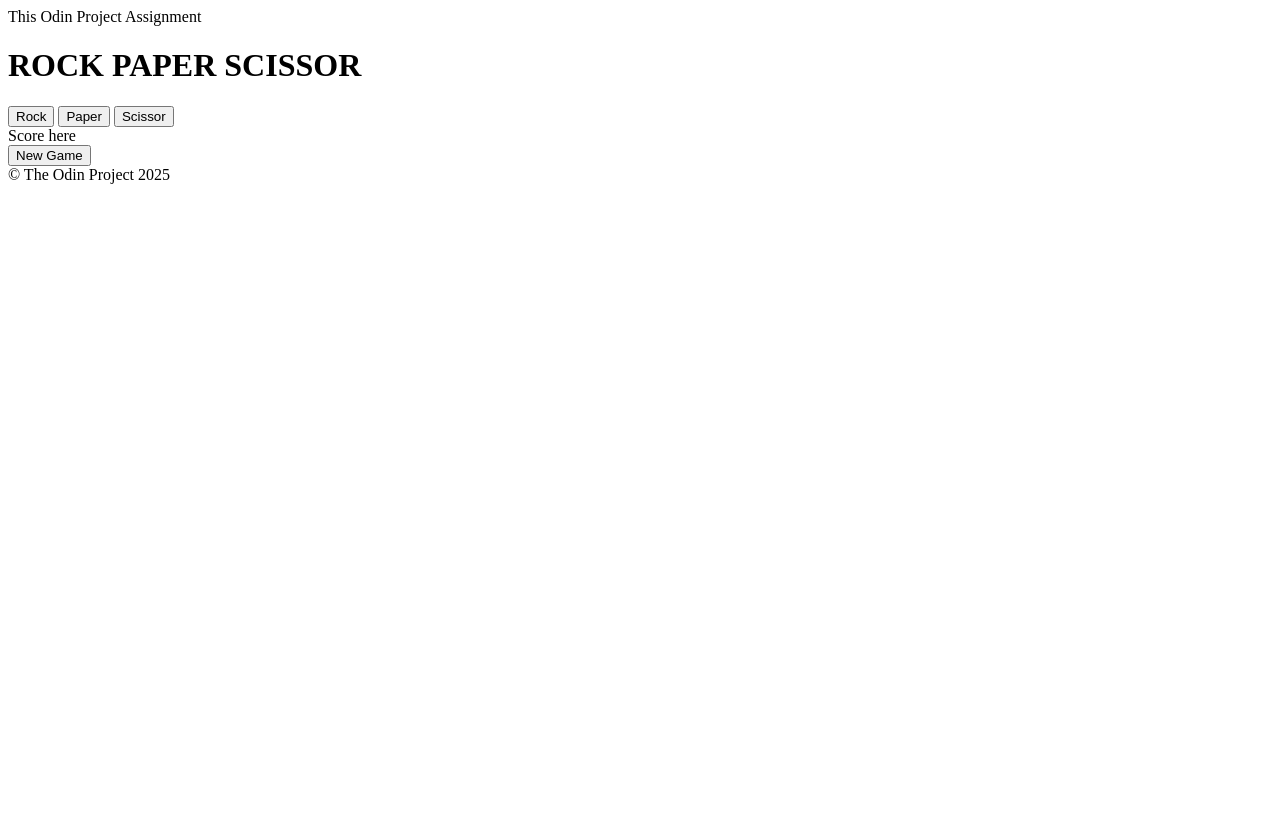
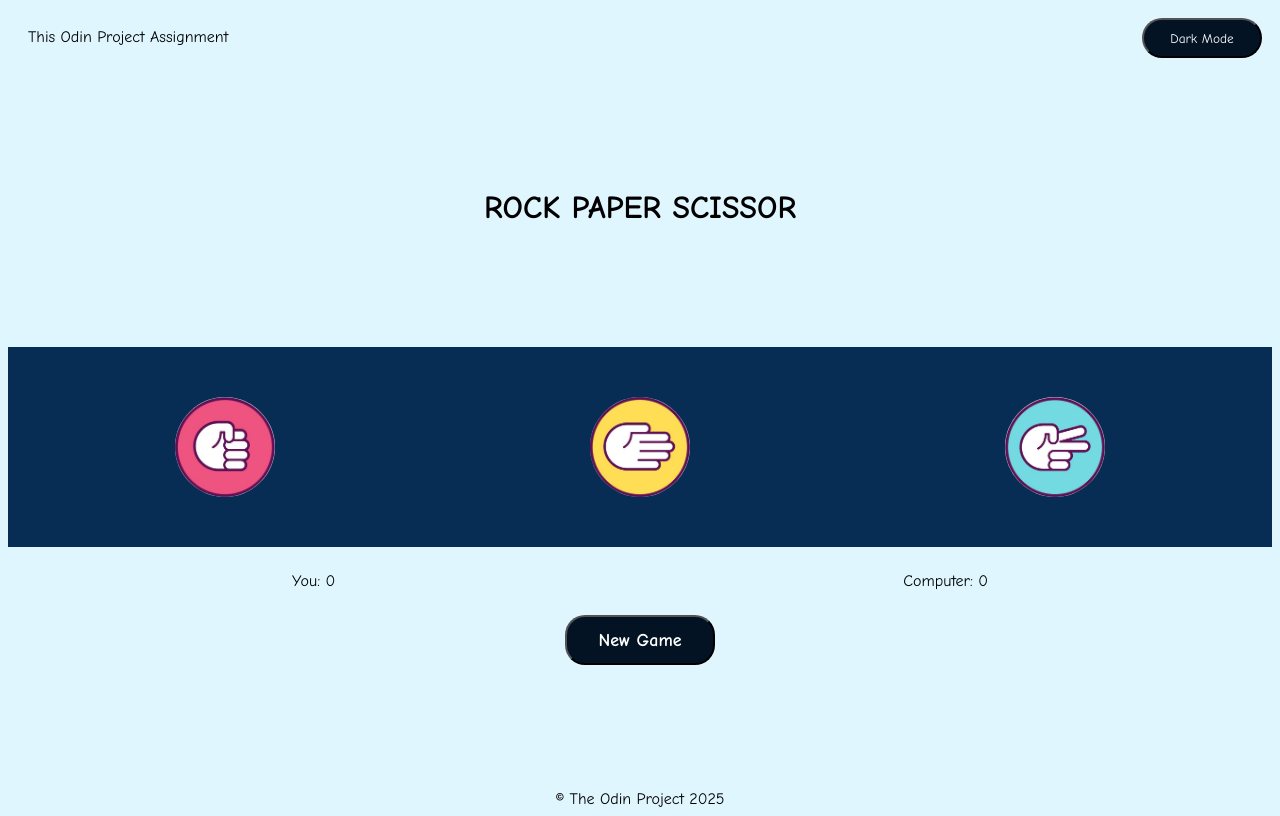
Before and after one commit to abhirup-2005/rock-paper-scissors, a plain HTML site: page index.html in a window 1280 px wide. Drawn offline with Linux system fonts and the light colour scheme.

Commit message:
Add CSS to make UI userfriendly and visual New files: style.css for adding css images folder - 3 images of .jpg - rock, paper and scissor
Modifications:
Add shift and delete some elements of html
Add shift and delete some line of codes of js

Theme:
Add a togle button for dark and light mode shifting

```diff
--- a/index.html
+++ b/index.html
@@ -5,20 +5,35 @@
     <meta charset="UTF-8">
     <meta name="viewport" content="width=device-width, initial-scale=1.0">
     <title>Rock Paper Scissors</title>
+    <link href="https://fonts.googleapis.com/css2?family=Comic+Neue:wght@400;700&display=swap" rel="stylesheet">
+    <link rel="stylesheet" href="style.css">
 </head>
 
 <body>
     <header>
-        <div>This Odin Project Assignment</div>
+        <div class="odin">This Odin Project Assignment</div>
+        <button class="theme">Dark Mode</button>
+    </header>
+
+    <main>
         <h1>ROCK PAPER SCISSOR</h1>
-    </header>
-    <main>
-        <button class="game rock">Rock</button>
-        <button class="game paper">Paper</button>
-        <button class="game scissor">Scissor</button>
-        <div class="score">Score here</div>
+        <section class="human">
+            <button class="game rock">Rock</button>
+            <button class="game paper">Paper</button>
+            <button class="game scissor">Scissor</button>
+        </section>
+        <div class="anouncement"></div>
+        <section class="result">
+            <div class="humanResult">
+
+            </div>
+            <div class="computerResult">
+
+            </div>
+        </section>
         <button class="reset">New Game</button>
     </main>
+
     <footer>
         <div>&copy; The Odin Project 2025</div>
     </footer>
--- a/script.js
+++ b/script.js
@@ -1,15 +1,38 @@
 document.addEventListener("DOMContentLoaded", () => {
     const btns = document.querySelectorAll(".game");
     const resetBtn = document.querySelector(".reset");
-    const score = document.querySelector(".score");
+    const anouncement = document.querySelector(".anouncement");
+    const showComputerResult = document.querySelector(".computerResult");
+    const showHumanResult = document.querySelector(".humanResult");
+    const computerImage = document.createElement("img");
+    const humanImage = document.createElement("img");
+
+    const themeBtn = document.querySelector(".theme");
+    const body = document.querySelector("body");
+
+    computerImage.classList.add("resultIcon");
+    humanImage.classList.add("resultIcon");
+
     let humanScore = 0;
     let computerScore = 0;
     let humanChoice;
+
+    showHumanResult.textContent = `You: ${humanScore}`;
+    showComputerResult.textContent = `Computer: ${computerScore}`;
 
     // Game buttons
     btns.forEach((btn) => {
         btn.addEventListener("click", () => {
             humanChoice = btn.textContent;
+            if (humanChoice === "Rock") {
+                humanImage.src = "./images/rock.jpg";
+            }
+            else if (humanChoice === "Paper") {
+                humanImage.src = "./images/paper.jpg";
+            }
+            else {
+                humanImage.src = "./images/scissor.jpg";
+            }
             playGame();
         });
     });
@@ -25,13 +48,17 @@ document.addEventListener("DOMContentLoaded", () => {
         console.log(result);
         console.log(`Score: H: ${humanScore}, C: ${computerScore}`);
 
-        score.textContent = `${result}, Computer chose ${computerChoice}`;
+        showHumanResult.textContent = `You: ${humanScore}`;
+        showHumanResult.append(humanImage);
+        showComputerResult.textContent = `Computer: ${computerScore}`;
+        showComputerResult.append(computerImage);
+        anouncement.textContent = `${result}`;
 
         if (humanScore === 5) {
-            score.textContent = `Congrats! You Won.... by ${humanScore}-${computerScore}`;
+            anouncement.textContent = `Congrats! You Won`;
             btns.forEach((btn) => btn.style.display = "none");
         } else if (computerScore === 5) {
-            score.textContent = `Computer Won.... by ${humanScore}-${computerScore}`;
+            anouncement.textContent = `Sorry! Computer Won`;
             btns.forEach((btn) => btn.style.display = "none");
         }
     }
@@ -39,16 +66,28 @@ document.addEventListener("DOMContentLoaded", () => {
     function resetGame() {
         humanScore = 0;
         computerScore = 0;
-        score.textContent = "Score here";
+        anouncement.textContent = "";
+        showHumanResult.textContent = `You: ${humanScore}`;
+        showComputerResult.textContent = `Computer: ${computerScore}`;
         btns.forEach((btn) => (btn.style.display = "inline-block"));
         console.clear();
     }
 
     function getComputerChoice() {
         let choice = Math.random();
-        if (choice <= 1 / 3) return "Rock";
-        else if (choice <= 2 / 3) return "Paper";
-        else return "Scissor";
+        computerImage.style.transform = "scaleX(-1)";
+        if (choice <= 1 / 3) {
+            computerImage.src = "./images/rock.jpg";
+            return "Rock";
+        }
+        else if (choice <= 2 / 3) {
+            computerImage.src = "./images/paper.jpg";
+            return "Paper";
+        }
+        else {
+            computerImage.src = "./images/scissor.jpg";
+            return "Scissor";
+        }
     }
 
     function playRound(humanChoice, computerChoice) {
@@ -70,4 +109,23 @@ document.addEventListener("DOMContentLoaded", () => {
             if (humanChoice === "Scissor") return "You Won! Scissor beats Paper";
         }
     }
+
+    //Theme:
+    // Check if user had a saved theme
+    if (localStorage.getItem("theme") === "dark") {
+        body.classList.add("dark");
+        themeBtn.textContent = "Light Mode";
+    }
+
+    themeBtn.addEventListener("click", () => {
+        body.classList.toggle("dark");
+
+        if (body.classList.contains("dark")) {
+            themeBtn.textContent = "Light Mode";
+            localStorage.setItem("theme", "dark"); // save preference
+        } else {
+            themeBtn.textContent = "Dark Mode";
+            localStorage.setItem("theme", "light");
+        }
+    });
 });
--- /dev/null
+++ b/style.css
@@ -0,0 +1,113 @@
+* {
+    box-sizing: border-box;
+    font-family: 'Comic Neue', cursive;
+}
+
+body {
+    display: flex;
+    flex-direction: column;
+    min-height: 100vh;
+    max-width: 100vw;
+    justify-content: space-between;
+    text-align: center;
+
+    background-color: rgb(223, 246, 255);
+    color: black;
+}
+
+body.dark {
+    background-color: rgb(3, 19, 36);
+    color: white;
+}
+
+.theme, .reset {
+    width: 120px;
+    height: 40px;
+    padding: 5px 10px;
+    border-radius: 20px;
+    background-color: rgb(3, 19, 36);
+    color: white;
+}
+body.dark .theme, body.dark .reset {
+    background-color: white;
+    color: black;
+}
+.theme:hover, .reset:hover {
+    background-color: rgb(12, 63, 119);
+    border: 3px solid rgb(0, 255, 145);
+}
+body.dark .theme:hover, body.dark .reset:hover {
+    background-color: rgb(173, 173, 173);
+    border: 3px solid rgb(0, 255, 145);
+}
+
+header {
+    display: flex;
+    justify-content: space-between;
+    margin: 10px;
+}
+
+.odin {
+    padding: 10px;
+}
+
+h1 {
+    padding-bottom: 100px;
+}
+.human {
+    display: flex;
+    justify-content: space-around;
+    padding: 50px 10px;
+    background-color: rgb(7, 45, 85);
+
+}
+
+.game, .resultIcon {
+    width: 100px;
+    height: 100px;
+    background-size: cover;
+    font-size: 0;
+    border: none;
+    border-radius: 50px;
+}
+
+.game:hover {
+    border: 5px rgb(0, 255, 145) solid;
+}
+
+.rock {
+    background-image: url("./images/rock.jpg");
+}
+
+.paper {
+    background-image: url("./images/paper.jpg");
+}
+
+.scissor {
+    background-image: url("./images/scissor.jpg");
+}
+
+.anouncement {
+    font-size: x-large;
+    font-weight: bold;
+    margin: 25px;
+}
+
+.result {
+    display: flex;
+    justify-content: space-around;
+}
+
+.result>* {
+    display: flex;
+    flex-direction: column;
+}
+
+.reset {
+    width: 150px;
+    height: 50px;
+    padding: 10px 20px;
+    font-size: large;
+    font-weight: bold;
+    margin: 25px;
+}
```
Also changed, not shown: images/paper.jpg (added), images/rock.jpg (added), images/scissor.jpg (added).
